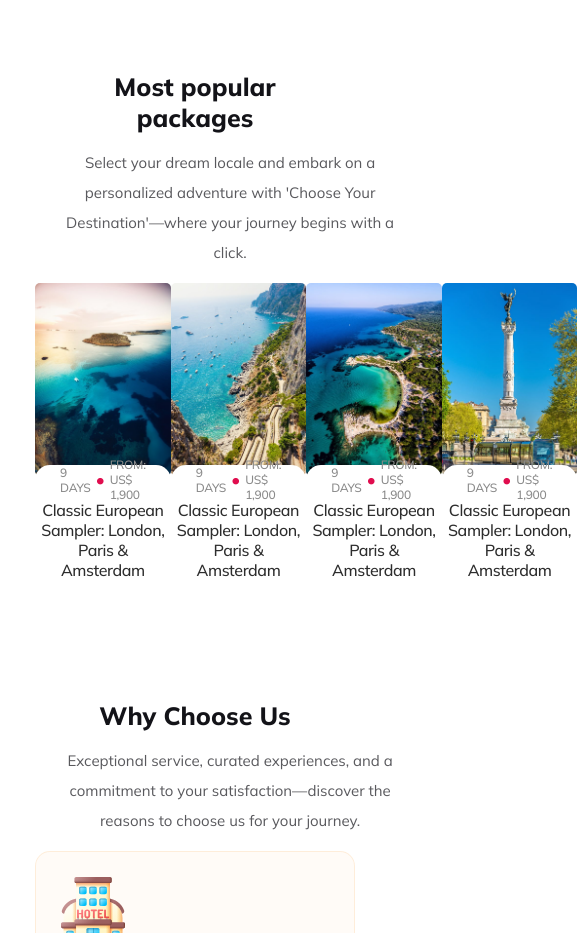
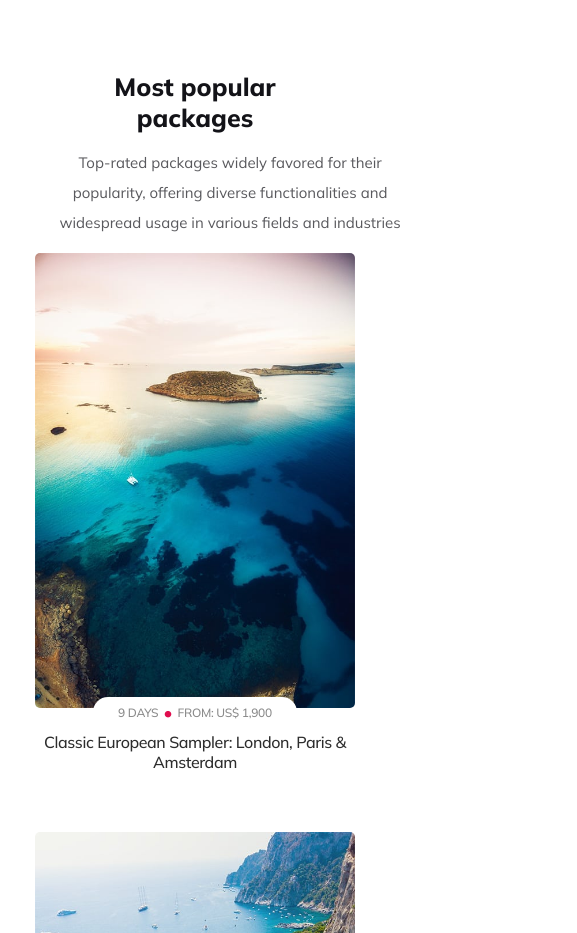
Before and after one commit to Sohana-Karniz-Mimmi/adventure-travel, a plain HTML site: page index.html in a window 390 px wide. Shown: the part 4300-5233 px from the top of the page, 577 px wide, since content can reach past the window. Drawn offline with Linux system fonts and the light colour scheme.

Commit message:
added extra section with responsive

```diff
--- a/Styles/responsive.css
+++ b/Styles/responsive.css
@@ -193,4 +193,16 @@
 }
 
 
+
+
+/* extra */
+
+.packages-items-container{
+  flex-direction: column;
 }
+
+.packages-item{
+  width: 100%;
+}
+
+}
--- a/index.html
+++ b/index.html
@@ -176,7 +176,7 @@
       <div class="packages-content destination-content">
         <h2 class="packages-title destination-title section-title">Most popular packages</h2>
         <p class="destination-description banner-description">
-          Select your dream locale and embark on a personalized adventure with 'Choose Your Destination'—where your journey begins with a click.
+          Top-rated packages widely favored for their popularity, offering diverse functionalities and widespread usage in various fields and industries
         </p>
       </div>
 
```
